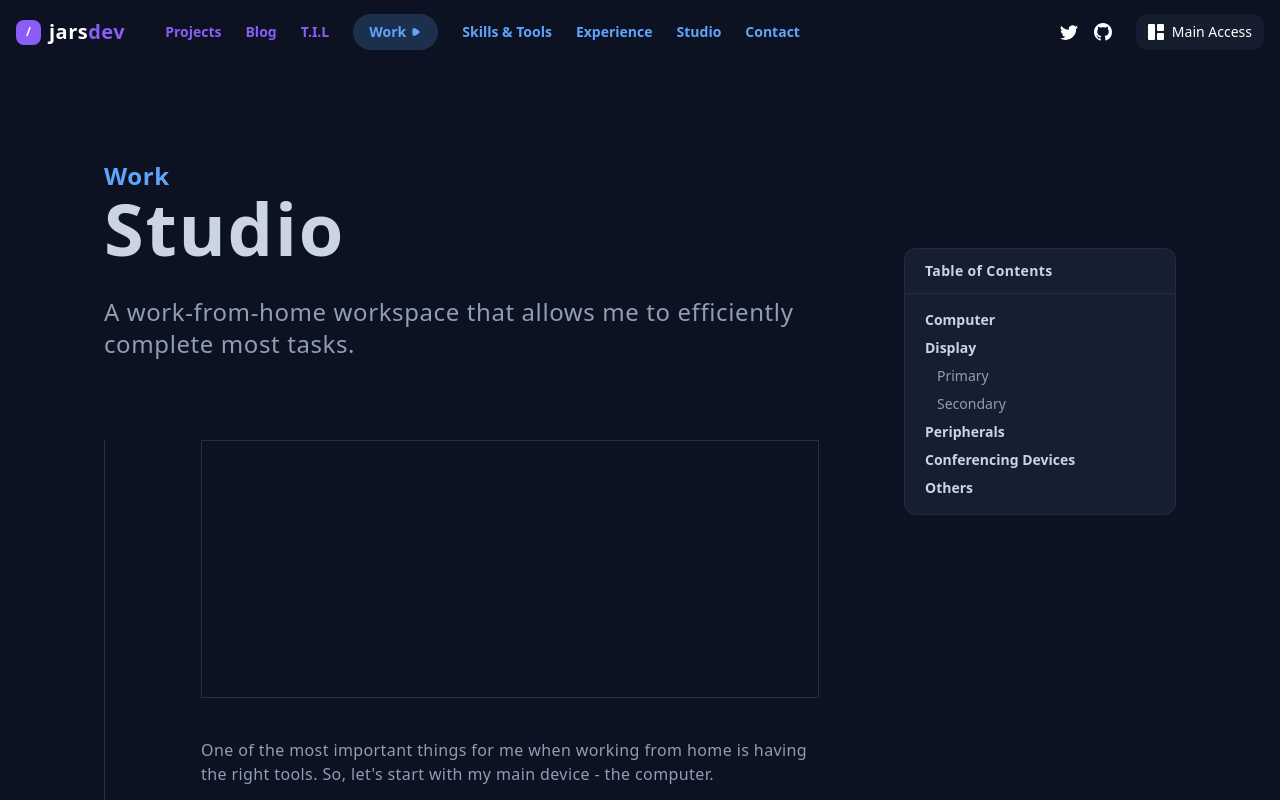
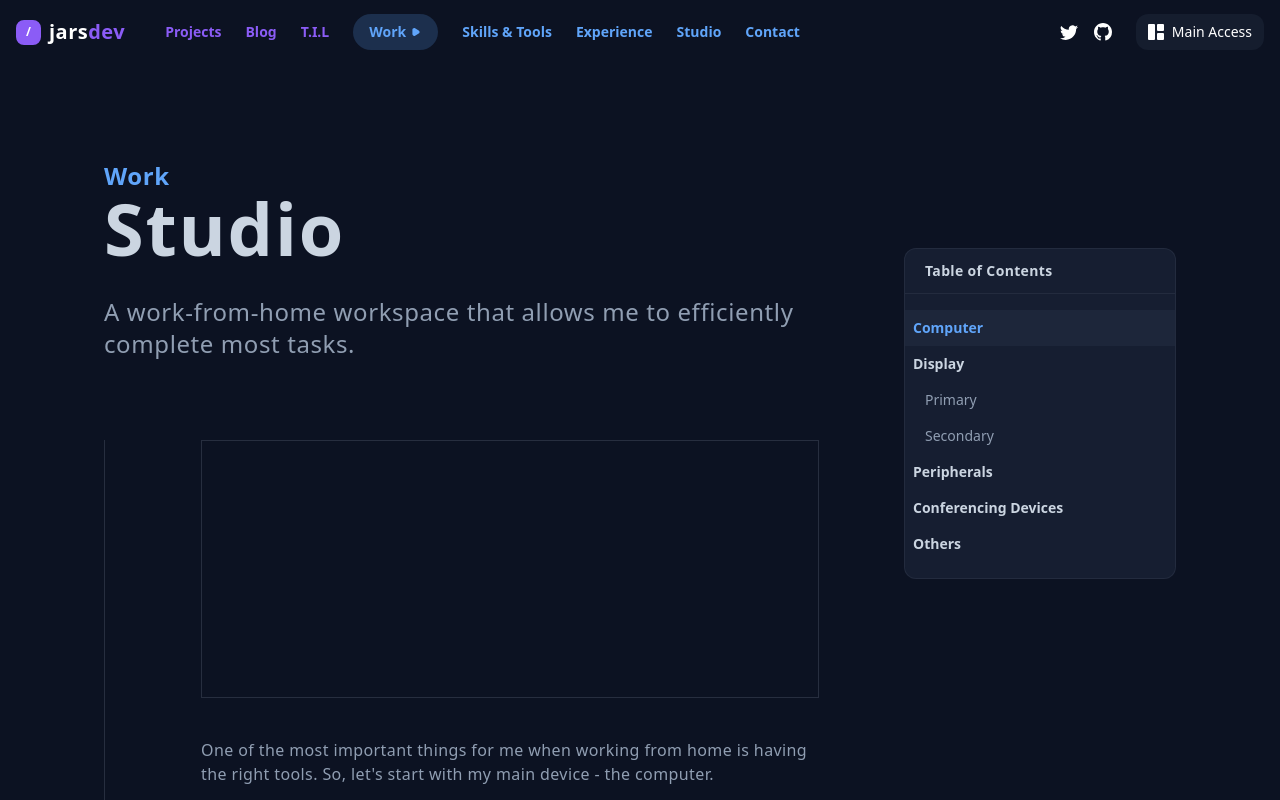
Before and after one commit to ImJars/Development-full-coding, a React (Vite) app: page /studio in a window 1280 px wide. Shown: the top 800 px of the page. Built offline with nearby package versions, Linux system fonts and the light colour scheme.

Commit message:
Update table-studio

```diff
--- a/src/components/studio/indexStudio.jsx
+++ b/src/components/studio/indexStudio.jsx
@@ -30,41 +30,41 @@ function IndexStudio({
                 Table of Contents
               </h1>
             </div>
-            <div className="p-3 py-4">
-              <ol className="flex flex-col gap-2 text-text-general text-sm">
+            <div className="py-4">
+              <ol className="flex flex-col text-text-general text-sm">
                 <motion.li
                   animate={animate_1}
-                  className="px-2 text-text-white-gray font-semibold"
+                  className="p-2 text-text-white-gray font-semibold"
                 >
                   {subtitle_1}
                 </motion.li>
                 <motion.li
                   animate={animate_2}
-                  className="px-2 text-text-white-gray font-semibold"
+                  className="p-2 text-text-white-gray font-semibold"
                 >
                   {subtitle_2}
                 </motion.li>
-                <motion.li animate={animate_3} className="px-5">
+                <motion.li animate={animate_3} className="px-5 py-2">
                   {description_1}
                 </motion.li>
-                <motion.li animate={animate_4} className="px-5">
+                <motion.li animate={animate_4} className="px-5 py-2">
                   {description_2}
                 </motion.li>
                 <motion.li
                   animate={animate_5}
-                  className="px-2 text-text-white-gray font-semibold"
+                  className="p-2 text-text-white-gray font-semibold"
                 >
                   {subtitle_3}
                 </motion.li>
                 <motion.li
                   animate={animate_6}
-                  className="px-2 text-text-white-gray font-semibold"
+                  className="p-2 text-text-white-gray font-semibold"
                 >
                   {subtitle_4}
                 </motion.li>
                 <motion.li
                   animate={animate_7}
-                  className="px-2 text-text-white-gray font-semibold"
+                  className="p-2 text-text-white-gray font-semibold"
                 >
                   {subtitle_5}
                 </motion.li>
--- a/src/studio.jsx
+++ b/src/studio.jsx
@@ -62,6 +62,39 @@ function Studio() {
     }
   }, [inView, animateMiniTitleStudio, animateTitleStudio, animateSubtitleStudio]);
 
+  const { ref: ref1, inView: inView1 } = useInView({
+    threshold: 0.1,
+    triggerOnce: false,
+  });
+
+  const animate1 = useAnimation();
+  const animate2 = useAnimation();
+  const animate3 = useAnimation();
+  const animate4 = useAnimation();
+  const animate5 = useAnimation();
+  const animate6 = useAnimation();
+  const animate7 = useAnimation();
+
+  useEffect(() => {
+    if (inView1) {
+      animate1.start({
+        backgroundColor: "#1D263A",
+        color: "#60A5FA",
+        transition: {
+          type: "spring",
+          duration: 0.1,
+        },
+      });
+    }
+
+    if (!inView1) {
+      animate1.start({
+        backgroundColor: "#161E31",
+        color: "#CBD5E1",
+      });
+    }
+  }, [ inView1, animate1 ]);
+
   return (
     <>
       <section ref={ ref } className="bg-primary w-full h-full text-white">
@@ -89,7 +122,7 @@ function Studio() {
                     device - the computer.
                   </p>
                 </div>
-                <div className="mt-10">
+                <div ref={ref1} className="mt-10">
                   <h1 className="text-4xl font-bold text-text-white-gray tracking-wide mb-5">
                     Computer
                   </h1>
@@ -159,6 +192,14 @@ function Studio() {
               subtitle_3={"Peripherals"}
               subtitle_4={"Conferencing Devices"}
               subtitle_5={"Others"}
+
+              animate_1={animate1}
+              animate_2={animate2}
+              animate_3={animate3}
+              animate_4={animate4}
+              animate_5={animate5}
+              animate_6={animate6}
+              animate_7={animate7}
             />
           </div>
           <div className="mt-20">
```
